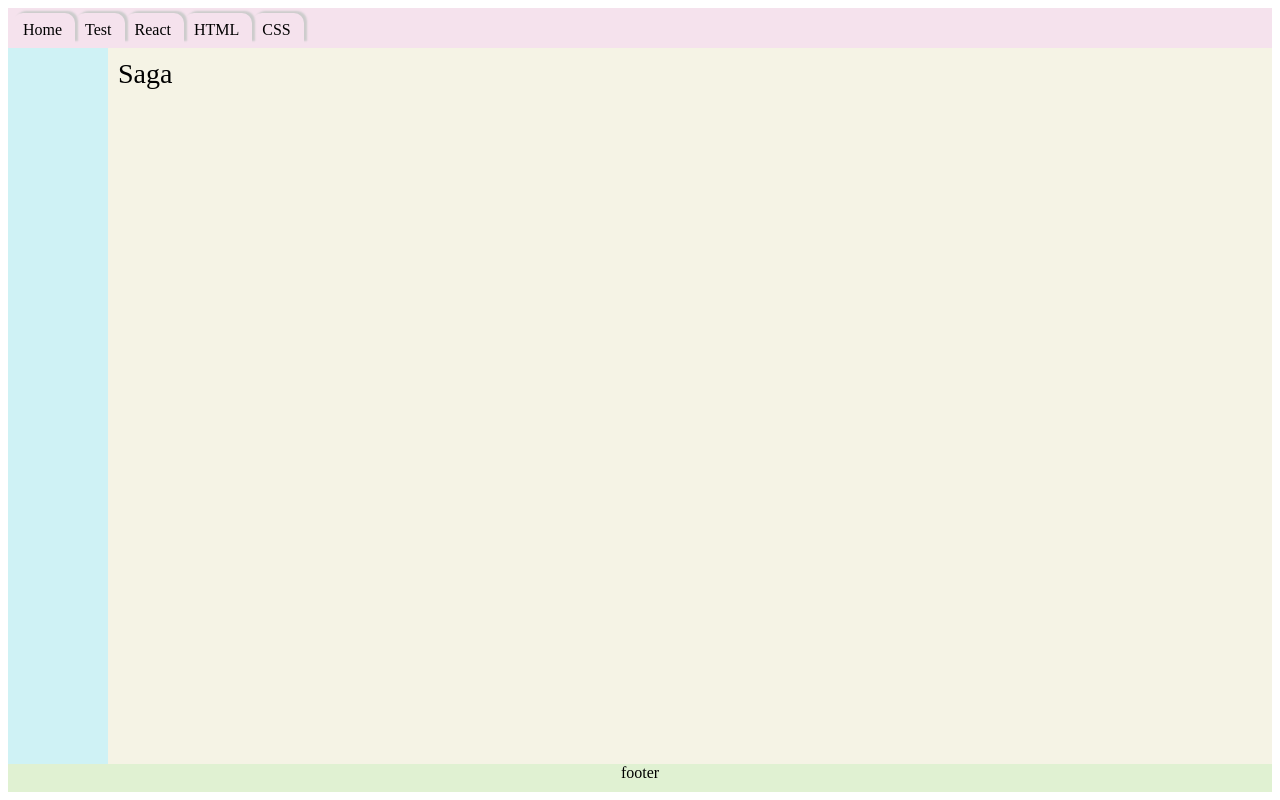
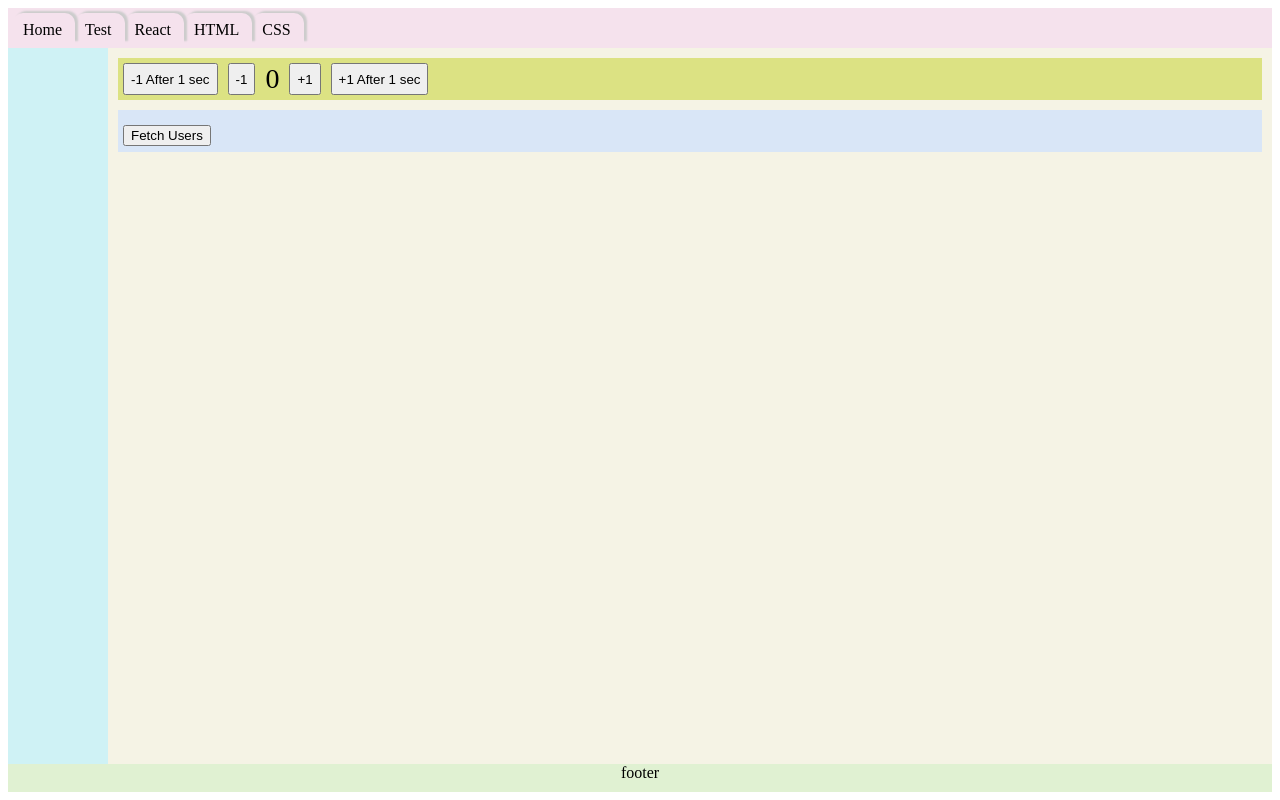
Before and after one commit to gh-prj/site, a React (Create React App) app: page /site/saga in a window 1280 px wide. Built offline with nearby package versions, Linux system fonts and the light colour scheme.

Commit message:
Add Redux-Saga page

```diff
--- a/package.json
+++ b/package.json
@@ -19,6 +19,7 @@
     "react-scripts": "5.0.1",
     "redux": "^4.2.0",
     "redux-devtools-extension": "^2.13.9",
+    "redux-saga": "^1.1.3",
     "redux-thunk": "^2.4.1",
     "typescript": "^4.6.3",
     "web-vitals": "^2.1.4"
--- a/src/pages/react/Redux/Redux.tsx
+++ b/src/pages/react/Redux/Redux.tsx
@@ -1,6 +1,7 @@
 import React from 'react';
 import { Provider, useDispatch, useSelector, TypedUseSelectorHook } from 'react-redux';
-import { legacy_createStore as createStore } from 'redux';
+import { legacy_createStore as createStore, applyMiddleware } from 'redux';
+import { composeWithDevTools } from 'redux-devtools-extension'
 import styles from './Redux.module.scss'
 
 const initialState = {
@@ -20,7 +21,7 @@ const reducer = (state = initialState, action: { type: Action, payload: number }
     }
 }
 
-const store = createStore(reducer)
+const store = createStore(reducer, composeWithDevTools())
 
 type RootState = ReturnType<typeof store.getState>
 
--- a/src/pages/react/ReduxSaga/ReduxSaga.module.scss
+++ b/src/pages/react/ReduxSaga/ReduxSaga.module.scss
@@ -1,3 +1,23 @@
 .container {
   font-size: 28px;
+  .counter {
+    padding: 5px;
+    display: flex;
+    gap: 10px;
+    background: rgb(220, 226, 131);
+  }
+  .users {
+    background: rgb(217, 230, 247);
+    padding: 5px;
+    margin-top: 10px;
+    div {
+      padding: 2px;
+      margin-top: 5px;
+      border: 1px solid #aaa;
+      font-size: 22px;
+    }
+    button {
+      margin-top: 0;
+    }
+  }
 }
--- a/src/pages/react/ReduxSaga/ReduxSaga.tsx
+++ b/src/pages/react/ReduxSaga/ReduxSaga.tsx
@@ -1,10 +1,43 @@
 import React from 'react';
 import styles from './ReduxSaga.module.scss'
+import { Provider, useDispatch } from 'react-redux'
+import { store } from './store/store'
+import { useTypedSelector } from './hooks/useTypedSelector';
+import { setUsers, fetchUsers } from './store/userReducer';
 
+const Counter = () => {
+    const { count } = useTypedSelector(state => state.counter)
+    const dispatch = useDispatch()
+    return (
+        <div className={styles.counter}>
+            <button onClick={() => dispatch({ type: "ASYNC_DECREMENT" })}>-1 After 1 sec</button>
+            <button onClick={() => dispatch({ type: "DECREMENT" })}>-1</button>
+            {count}
+            <button onClick={() => dispatch({ type: "INCREMENT" })}>+1</button>
+            <button onClick={() => dispatch({ type: "ASYNC_INCREMENT" })}>+1 After 1 sec</button>
+        </div>
+    )
+}
+
+const Users = () => {
+    const { users } = useTypedSelector(state => state.users)
+    const dispatch = useDispatch()
+    return (
+        <div className={styles.users}>
+            <button onClick={() => dispatch(fetchUsers())}>Fetch Users</button>
+            {users.map((user, idx) =>
+                <div key={idx}>{user}</div>
+            )}
+        </div>
+    )
+}
 const ReduxSaga = () => {
     return (
         <div className={styles.container}>
-            Saga
+            <Provider store={store}>
+                <Counter />
+                <Users />
+            </Provider>
         </div>
     );
 }
--- /dev/null
+++ b/src/pages/react/ReduxSaga/hooks/useTypedSelector.ts
@@ -0,0 +1,4 @@
+import { TypedUseSelectorHook, useSelector } from "react-redux";
+import { RootState } from "../store/store";
+
+export const useTypedSelector: TypedUseSelectorHook<RootState> = useSelector
--- /dev/null
+++ b/src/pages/react/ReduxSaga/saga/countSaga.ts
@@ -0,0 +1,18 @@
+import {put, takeEvery} from 'redux-saga/effects'
+
+const delay = (ms: number) => new Promise(resolve => setTimeout(resolve, ms))
+
+function* incrementWorker() {
+    yield delay(1000)
+    yield put({type: "INCREMENT"})
+}
+
+function* decrementWorker() {
+    yield delay(1000)
+    yield put({type: "DECREMENT"})
+}
+
+export function* countWatcher() {
+    yield takeEvery("ASYNC_INCREMENT", incrementWorker)
+    yield takeEvery("ASYNC_DECREMENT", decrementWorker)
+}
--- /dev/null
+++ b/src/pages/react/ReduxSaga/saga/index.ts
@@ -0,0 +1,7 @@
+import { all } from 'redux-saga/effects'
+import { countWatcher } from './countSaga'
+import { userWatcher } from './userSaga'
+
+export function* rootWatcher() {
+    yield all([countWatcher(), userWatcher()])
+}
--- /dev/null
+++ b/src/pages/react/ReduxSaga/saga/userSaga.ts
@@ -0,0 +1,18 @@
+import { AnyAction } from 'redux'
+import { put, call, takeEvery, StrictEffect } from 'redux-saga/effects'
+import { setUsers } from '../store/userReducer'
+
+const fetchUsers = () => {
+    const limit = Math.ceil(Math.random() * 9)
+    return fetch(`https://jsonplaceholder.typicode.com/users?_limit=${limit}`)
+}
+
+function* fetchUsersWorker() {
+    const response: Response = yield call(fetchUsers)
+    const users: {name: string}[] = yield call(() => new Promise(resolve => resolve(response.json())))
+    yield put(setUsers(users.map(user => user.name)))
+}
+
+export function* userWatcher() {
+    yield takeEvery("FETCH_USERS", fetchUsersWorker)
+}
--- /dev/null
+++ b/src/pages/react/ReduxSaga/store/countReducer.ts
@@ -0,0 +1,22 @@
+interface CountState {
+    count: number
+}
+
+const initialState: CountState = {
+    count: 0
+}
+
+interface CountAction {
+    type: "INCREMENT" | "DECREMENT"
+}
+
+export const countReducer = (state = initialState, action: CountAction): CountState => {
+    switch (action.type) {
+        case "INCREMENT":
+            return { count: state.count + 1 }
+        case "DECREMENT":
+            return { count: state.count - 1 }
+        default:
+            return state
+    }
+}
--- /dev/null
+++ b/src/pages/react/ReduxSaga/store/store.ts
@@ -0,0 +1,18 @@
+import { applyMiddleware, combineReducers, legacy_createStore as createStore } from 'redux'
+import { countReducer } from './countReducer'
+import createSagaMiddleware from 'redux-saga'
+import {countWatcher} from '../saga/countSaga'
+import userReducer from './userReducer'
+import { rootWatcher } from "../saga/index";
+
+const sagaMiddleware = createSagaMiddleware()
+
+const rootReducer = combineReducers({
+    counter: countReducer,
+    users: userReducer
+})
+
+export const store = createStore(rootReducer, applyMiddleware(sagaMiddleware))
+export type RootState = ReturnType<typeof rootReducer>
+
+sagaMiddleware.run(rootWatcher)
--- /dev/null
+++ b/src/pages/react/ReduxSaga/store/userReducer.ts
@@ -0,0 +1,24 @@
+interface UserState {
+    users: string[]
+}
+
+const initialState: UserState = {
+    users: []
+}
+
+interface UserAction {
+    type: "SET_USERS"
+    payload: string[]
+}
+
+export default function userReducer(state = initialState, action: UserAction): UserState {
+    switch (action.type) {
+        case "SET_USERS":
+            return { ...state, users: action.payload }
+        default:
+            return state
+    }
+}
+
+export const setUsers = (payload: string[]) => ({type: "SET_USERS", payload})
+export const fetchUsers = () => ({type: "FETCH_USERS"})
```
Also changed, not shown: 1 other file (tests, documents, lock files or other folders).
